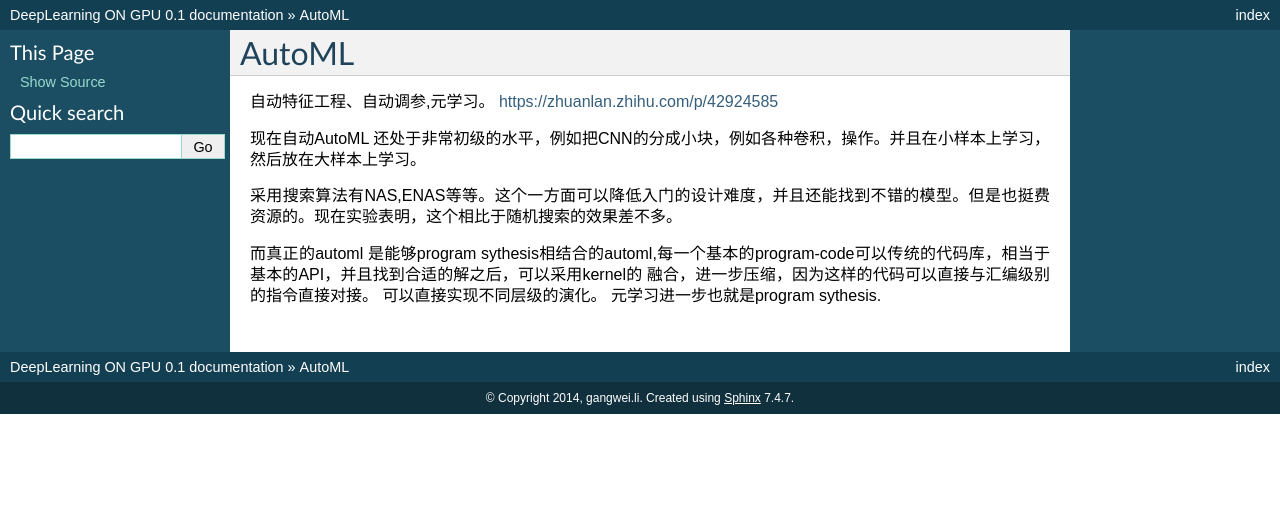
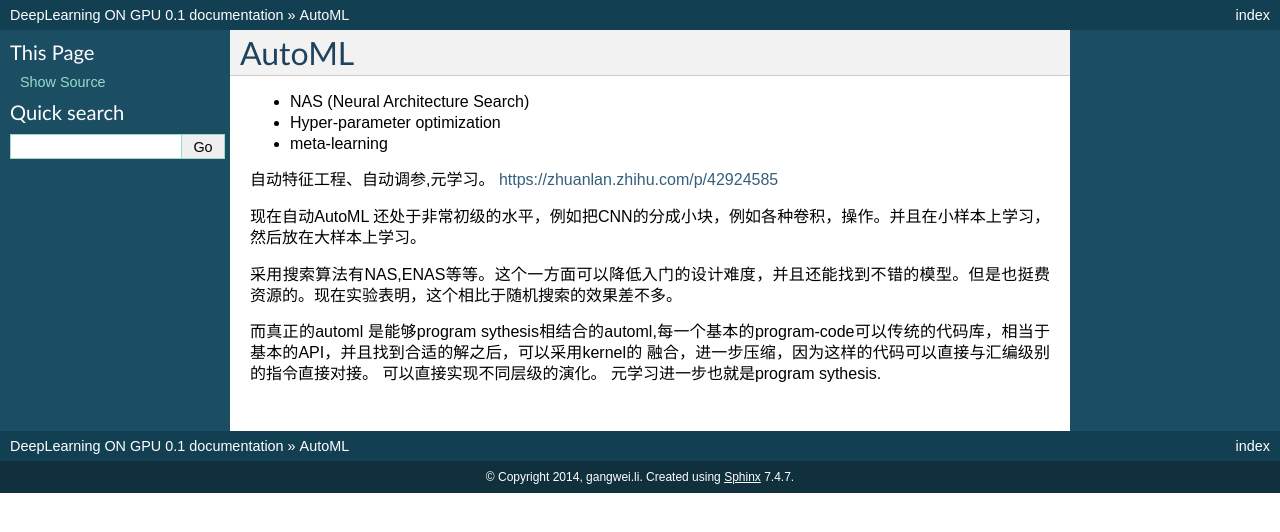
Before and after one commit to gwli/DeepLearningOnGPU, a Sphinx documentation site: the page built from source/Stage_4/AutoML.rst, in a window 1280 px wide. Shown: the top 532 px of the page. Built offline with Sphinx 7.4.7, drawn with Linux system fonts in a browser that asks for light colours.

Commit message:
Update AutoML.rst

```diff
--- a/source/Stage_4/AutoML.rst
+++ b/source/Stage_4/AutoML.rst
@@ -2,6 +2,9 @@
 AutoML
 ***********
 
+* NAS  (Neural Architecture Search)
+* Hyper-parameter optimization
+* meta-learning
 自动特征工程、自动调参,元学习。
 https://zhuanlan.zhihu.com/p/42924585
 
```
